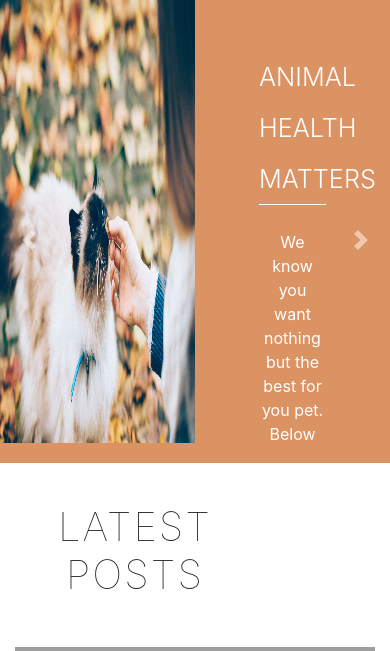
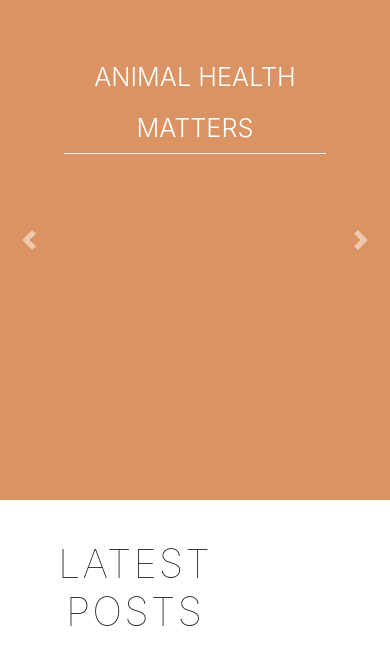
Before and after one commit to tamitchell/HappyTailLLC, a PHP site: page /blog.html in a window 390 px wide. Shown: the part 50-701 px from the top of the page. Run offline with PHP 8.4, Linux system fonts and the light colour scheme; some libraries are stand-ins or nearby versions; grey boxes are pictures that could not be loaded.

Commit message:
added blog slider media query

```diff
--- a/blog.html
+++ b/blog.html
@@ -78,15 +78,15 @@
 
 
                     <div class="carousel-item active">
-                        <img class="d-block hidden-sm-down w-50 blog-img" src="./images/photography/blog-slide1-cat.jpg" alt="First slide">
+                        <img class="d-none d-md-block blog-img" src="./images/photography/blog-slide1-cat.jpg" alt="First slide">
 
 
                         <!--First Slide caption-->
 
-                        <div class="carousel-caption blog-caption d-md-block">
+                        <div class="carousel-caption blog-caption">
                             <span>
                                 <h5>Animal Health Matters</h5>
-                                <p>We know you want nothing but the best for you pet. Below we are working on a series of blog posts designed to increase pet owner awareness on a number of common pet health issues and ways to solve them. </p>
+                                <p class="d-none d-sm-block">We know you want nothing but the best for you pet. Below we are working on a series of blog posts designed to increase pet owner awareness on a number of common pet health issues and ways to solve them. </p>
                             </span>
                         </div>
                     </div>
@@ -96,15 +96,15 @@
                     <!--Second Slide Containter START-->
 
                     <div class="carousel-item">
-                        <img class="d-block hidden-sm-down w-50 blog-img" src="./images/photography/blog-slide2-dog.jpg" alt="Second slide">
+                        <img class="d-none d-md-block blog-img" src="./images/photography/blog-slide2-dog.jpg" alt="Second slide">
 
 
-                        <div class="carousel-caption blog-caption2 d-md-block">
+                        <div class="carousel-caption blog-caption2">
                             <span>
                                 <h5>First Walk on Us</h5>
-                                <p>We take pride in our superior services. Book your first walk for free and we guarantee you'll be 100% satisfied. If not, well, it's still free!</p>
+                                <p class="d-none d-sm-block">We take pride in our superior services. Book your first walk for free and we guarantee you'll be 100% satisfied. If not, well, it's still free!</p>
 
-                                <p><em>Applies to new customers only</em></p>
+                                <p class="d-none d-sm-block"><em>Applies to new customers only</em></p>
                                 <button type="button" class="btn banner-btn"><a href="content.html">Book Now</a></button>
                             </span>
                         </div>
@@ -116,13 +116,13 @@
                     <!--START Third Slide Container-->
 
                     <div class="carousel-item">
-                        <img class="d-block hidden-sm-down w-50 blog-img" src="./images/photography/blog-slide3-dog.jpg" alt="Third slide">
-                        <div class="carousel-caption blog-caption3 d-md-block">
+                        <img class="d-none d-md-block blog-img" src="./images/photography/blog-slide3-dog.jpg" alt="Third slide">
+                        <div class="carousel-caption blog-caption3">
                             <span>
 
                                 <h5>Happy Tail LLC's Got You Covered</h5>
-                                <p>Whether it's by delivering fast customer service or informative blog posts - Happy Tail LLC has got you covered.</p>
-                                <p>If you have any questions or concerns that are not already available on this website, please don't hesitate to contact us</p>
+                                <p class="d-none d-sm-block">Whether it's by delivering fast customer service or informative blog posts - Happy Tail LLC has got you covered.</p>
+                                <p class="d-none d-sm-block">If you have any questions or concerns that are not already available on this website, please don't hesitate to contact us</p>
                                 <button type="button" class="btn banner-btn"><a href="contact.html">
                                     Contact Us
                                     </a></button>
--- a/stylesheets/components/_media_queries.scss
+++ b/stylesheets/components/_media_queries.scss
@@ -1,23 +1,24 @@
-@media (max-width: 575.98px) {
-
+@media (max-width: 600px) {
   .navbar {
     li {
       text-align: left;
       display: block;
-                a{
+      a {
         text-align: left;
       }
     }
-
   }
 
-    .carousel-item {
-        .blog-img {
-            width: 100%;
+  .banner-slide .carousel-item {
+    .blog-caption,
+    .blog-caption2,
+    .blog-caption3 {
+      width: 100vw;
+      left: 0;
     }
   }
+
   .meet-founder-container {
-
     h1 {
       padding-top: 2em;
       padding-bottom: 1.5em;
@@ -46,6 +47,19 @@
         text-align: center;
       }
     }
-
   }
 }
+
+// @media (max-width: 400px) {
+//   .banner-slide .carousel-item {
+//     .blog-caption {
+//         border: 1px solid green;
+//         background-color:transparent;
+//         background-image: url('./images/photography/blog-slide1-cat.jpg');
+//         background-size: cover;
+//     }
+//     .blog-caption2,
+//     .blog-caption3 {
+//     }
+//   }
+// }
--- a/stylesheets/components/_sliders.scss
+++ b/stylesheets/components/_sliders.scss
@@ -5,7 +5,6 @@
 .banner-slide {
   padding: 0;
   height: 30em;
-  max-height: 50%;
   overflow-y: hidden;
   .carousel-item {
     position: relative;
@@ -19,7 +18,6 @@
       position: absolute;
       top: 0%;
       height: 100%;
-      width: auto;
       max-height: 100%;
       overflow: hidden;
     }
--- a/stylesheets/main.css
+++ b/stylesheets/main.css
@@ -71,7 +71,6 @@
 .banner-slide {
   padding: 0;
   height: 30em;
-  max-height: 50%;
   overflow-y: hidden;
 }
 
@@ -89,7 +88,6 @@
   position: absolute;
   top: 0%;
   height: 100%;
-  width: auto;
   max-height: 100%;
   overflow: hidden;
 }
@@ -193,7 +191,7 @@
   background-color: #DB9363;
 }
 
-@media (max-width: 575.98px) {
+@media (max-width: 600px) {
   .navbar li {
     text-align: left;
     display: block;
@@ -201,8 +199,11 @@
   .navbar li a {
     text-align: left;
   }
-  .carousel-item .blog-img {
-    width: 100%;
+  .banner-slide .carousel-item .blog-caption,
+  .banner-slide .carousel-item .blog-caption2,
+  .banner-slide .carousel-item .blog-caption3 {
+    width: 100vw;
+    left: 0;
   }
   .meet-founder-container h1 {
     padding-top: 2em;
--- a/stylesheets/main.scss
+++ b/stylesheets/main.scss
@@ -1,6 +1,5 @@
 //about image should appear
 //establishing a good business build out
-//add blog slider media query
 //build contact us page
 //style facebook iframe
 
```
Also changed, not shown: 1 other file. Lines whose indentation alone changed are shown as unchanged.
